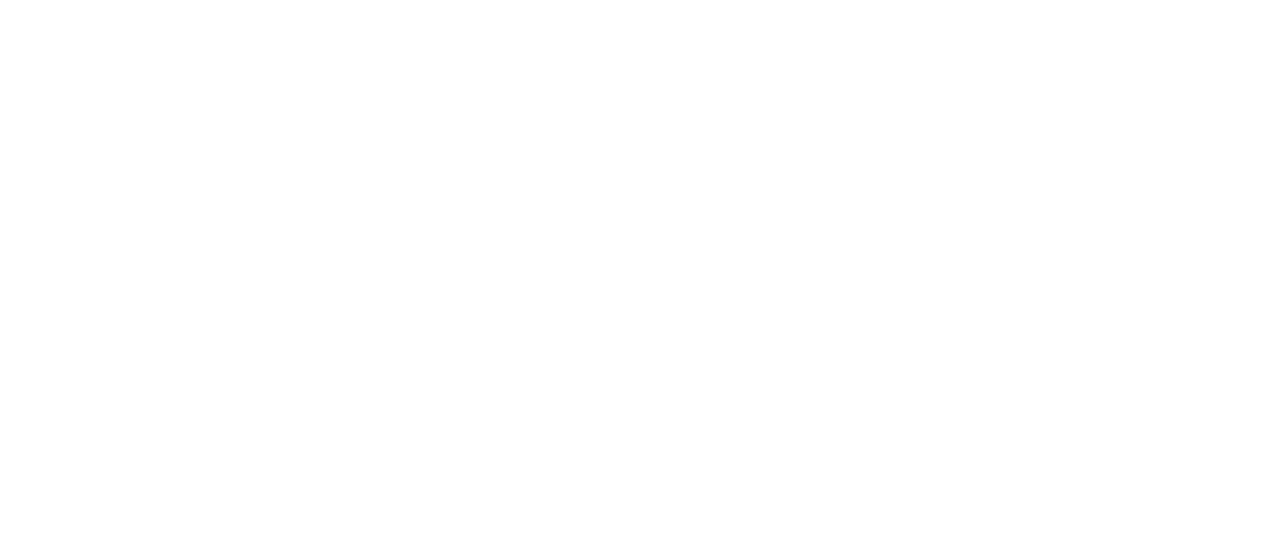
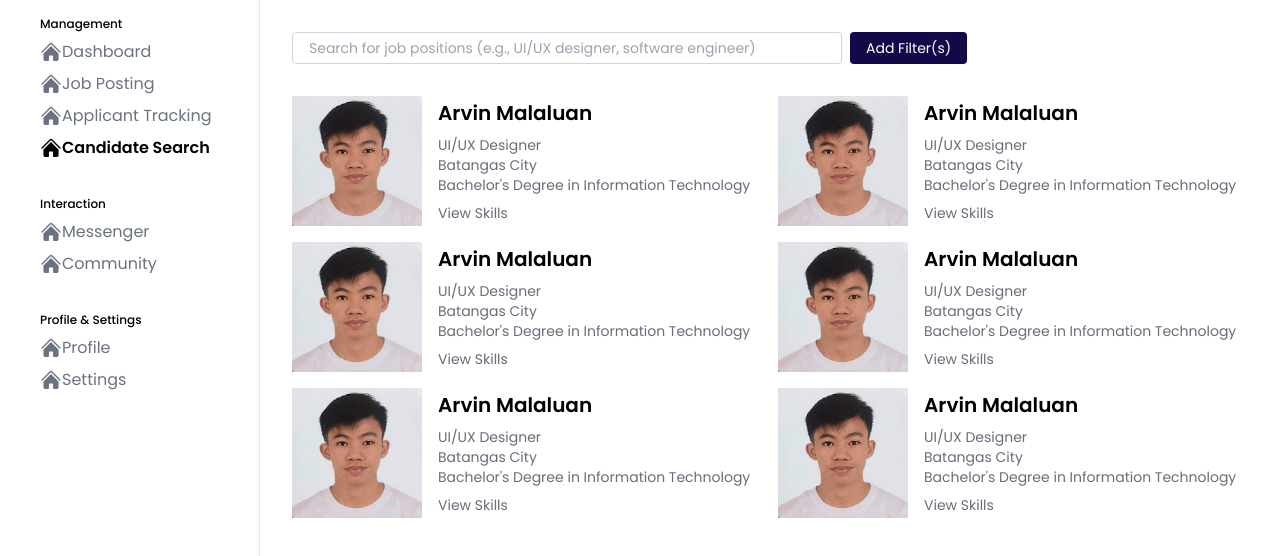
Before and after one commit to arvinmalaluan/project-peso-lipa.online, a React (Vite) app in the folder client/: page /candidate-search in a window 1280 px wide. Before the commit this address had no page. Shown: the top 556 px of the page. Built offline with nearby package versions, Linux system fonts and the light colour scheme.

Commit message:
candidate-search-with-popup-modal-for-filter

```diff
--- a/client/src/App.jsx
+++ b/client/src/App.jsx
@@ -16,6 +16,7 @@ import R_Home from "./pages/recruiter/R_Home";
 import JobPosting from "./pages/recruiter/JobPosting";
 import NewPost from "./components/--job-posts/NewPost";
 import ApplicantTracking from "./pages/recruiter/ApplicantTracking";
+import CandidateSearch from "./pages/recruiter/CandidateSearch";
 
 function App() {
   return (
@@ -37,6 +38,7 @@ function App() {
         <Route path="/job-posting" element={<JobPosting />} />
         <Route path="/job-posting/new-post" element={<NewPost />} />
         <Route path="/applicant-tracking" element={<ApplicantTracking />} />
+        <Route path="/candidate-search" element={<CandidateSearch />} />
       </Routes>
     </>
   );
--- a/client/src/index.css
+++ b/client/src/index.css
@@ -30,3 +30,12 @@
     scrollbar-width: none; /* Firefox */
   }
 }
+
+.abs-c {
+  position: absolute;
+  top: 50%;
+  left: 50%;
+  transform: translate(-50%, -50%);
+  background: white;
+  z-index: 1;
+}
--- /dev/null
+++ b/client/src/pages/recruiter/CandidateSearch.jsx
@@ -0,0 +1,138 @@
+import React from "react";
+import SideNavRecru from "../../components/SideNavRecru";
+import dp from "../../assets/dp.png";
+import InputWithNoIcon from "../../components/common/input-box/InputWithNoIcon";
+
+function showFilter() {
+  const modal = document.getElementById("filter-modal");
+  modal.classList.remove("hidden");
+}
+
+function hideFilter() {
+  const modal = document.getElementById("filter-modal");
+  modal.classList.add("hidden");
+}
+
+function CandidateCards(props) {
+  return (
+    <div className="flex items-center gap-4 ">
+      <img src={dp} alt="" className="h-[130px]" />
+
+      <div className="w-full">
+        <p className="mb-2 text-xl font-semibold">Arvin Malaluan</p>
+        <p className="text-sm text-darkBackground-500">UI/UX Designer</p>
+        <p className="text-sm text-darkBackground-500">Batangas City</p>
+        <p className="text-sm text-darkBackground-500">
+          Bachelor's Degree in Information Technology
+        </p>
+        <p className="mt-2 text-sm cursor-pointer text-darkBackground-500 hover:text-black">
+          View Skills
+        </p>
+      </div>
+    </div>
+  );
+}
+
+const CandidateSearch = () => {
+  return (
+    <div className="flex w-full h-screen">
+      <SideNavRecru />
+
+      <div className="w-full overflow-y-scroll">
+        <div className="flex w-full gap-2 px-8 m-auto mt-8">
+          <input
+            type="text"
+            className="w-[550px] h-8 px-4 text-sm border border-gray-300 rounded outline-none"
+            placeholder="Search for job positions (e.g., UI/UX designer, software engineer)"
+          />
+          <button
+            className="px-4 text-sm text-white rounded bg-secondary-900"
+            onClick={showFilter}
+          >
+            Add Filter(s)
+          </button>
+        </div>
+
+        {/* contents */}
+        <div className="grid grid-cols-2 gap-4 px-8 pt-8">
+          <CandidateCards />
+          <CandidateCards />
+          <CandidateCards />
+          <CandidateCards />
+          <CandidateCards />
+          <CandidateCards />
+        </div>
+
+        <div className="hidden" id="filter-modal">
+          <div
+            className="absolute top-0 w-screen h-screen bg-darkBackground-200 start-0"
+            onClick={hideFilter}
+          ></div>
+          <div className="w-[600px] border border-gray-300 rounded abs-c">
+            <div className="flex items-center justify-between p-4 border-b rounded-t md:px-5 dark:border-gray-600">
+              <h3 className="text-xl font-semibold text-gray-900 dark:text-white">
+                Add Filter
+              </h3>
+              <button
+                className="inline-flex items-center justify-center w-8 h-8 text-sm text-gray-400 bg-transparent rounded-lg hover:bg-gray-200 hover:text-gray-900 ms-auto dark:hover:bg-gray-600 dark:hover:text-white"
+                onClick={hideFilter}
+              >
+                <svg
+                  className="w-3 h-3"
+                  aria-hidden="true"
+                  xmlns="http://www.w3.org/2000/svg"
+                  fill="none"
+                  viewBox="0 0 14 14"
+                >
+                  <path
+                    stroke="currentColor"
+                    strokeLinecap="round"
+                    strokeLinejoin="round"
+                    strokeWidth="2"
+                    d="m1 1 6 6m0 0 6 6M7 7l6-6M7 7l-6 6"
+                  />
+                </svg>
+                <span className="sr-only">Close modal</span>
+              </button>
+            </div>
+            <div className="p-4 pb-8 space-y-4 md:px-5">
+              <InputWithNoIcon
+                label="Location"
+                placeholder="e.g. Batangas City"
+                id="location-filter"
+                isRequired={false}
+              />
+
+              <InputWithNoIcon
+                label="Experience"
+                placeholder="e.g. 2 years in UI/UX Designing"
+                id="experience-filter"
+                isRequired={false}
+              />
+
+              <InputWithNoIcon
+                label="Availability"
+                placeholder="e.g. Unemployed"
+                id="availability-filter"
+                isRequired={false}
+              />
+            </div>
+            <div className="flex items-center p-4 border-t border-gray-200 rounded-b md:p-5 dark:border-gray-600">
+              <button className="text-white bg-blue-700 hover:bg-blue-800 focus:ring-4 focus:outline-none focus:ring-blue-300 font-medium rounded-lg text-sm px-5 py-2.5 text-center dark:bg-blue-600 dark:hover:bg-blue-700 dark:focus:ring-blue-800">
+                Apply
+              </button>
+              <button
+                onClick={hideFilter}
+                className="py-2.5 px-5 ms-3 text-sm font-medium text-gray-900 focus:outline-none bg-white rounded-lg border border-gray-200 hover:bg-gray-100 hover:text-blue-700 focus:z-10 focus:ring-4 focus:ring-gray-100 dark:focus:ring-gray-700 dark:bg-gray-800 dark:text-gray-400 dark:border-gray-600 dark:hover:text-white dark:hover:bg-gray-700"
+              >
+                Discard
+              </button>
+            </div>
+          </div>
+        </div>
+      </div>
+    </div>
+  );
+};
+
+export default CandidateSearch;
```
Also changed, not shown: client/src/assets/dp.png (added).
